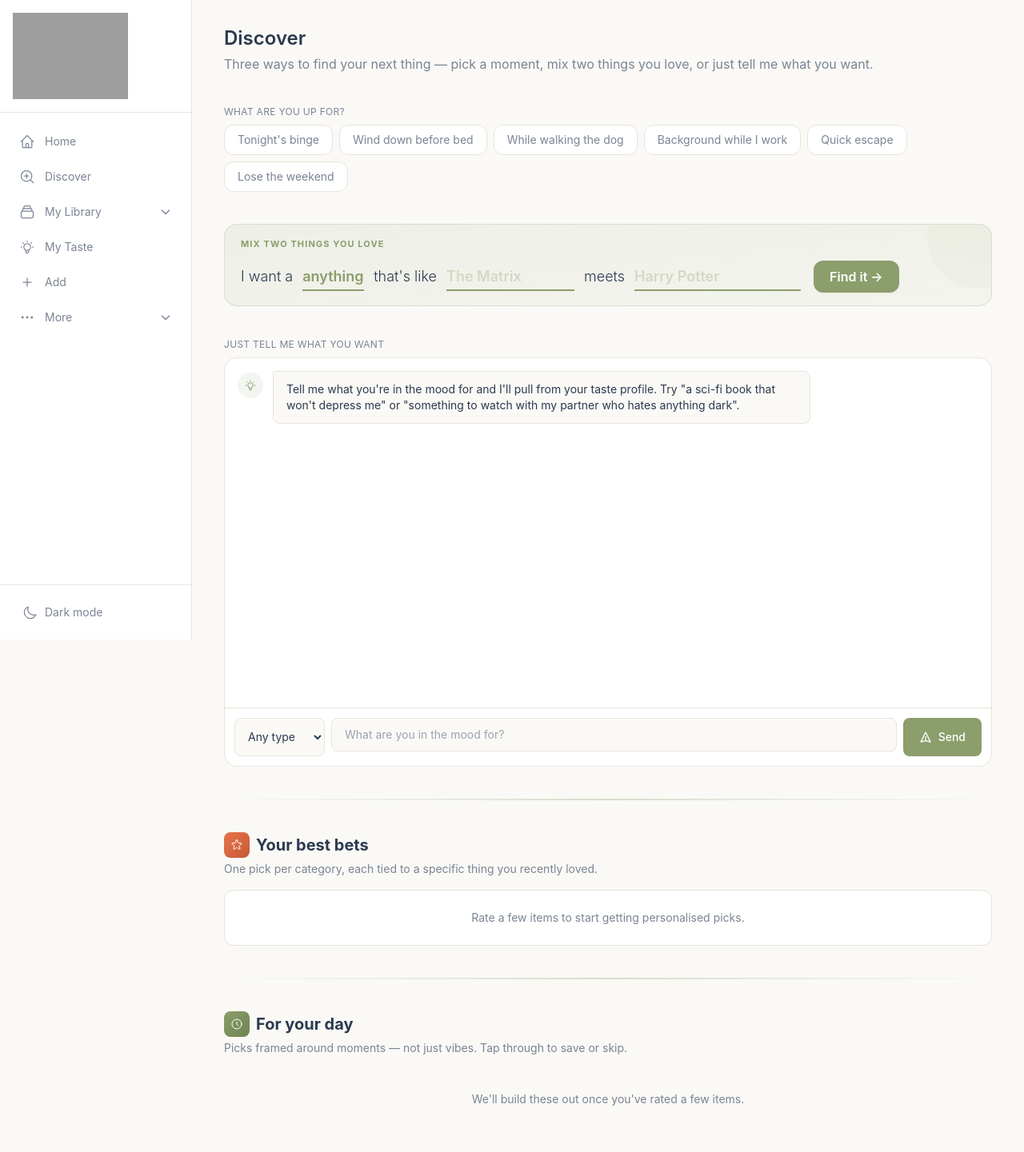
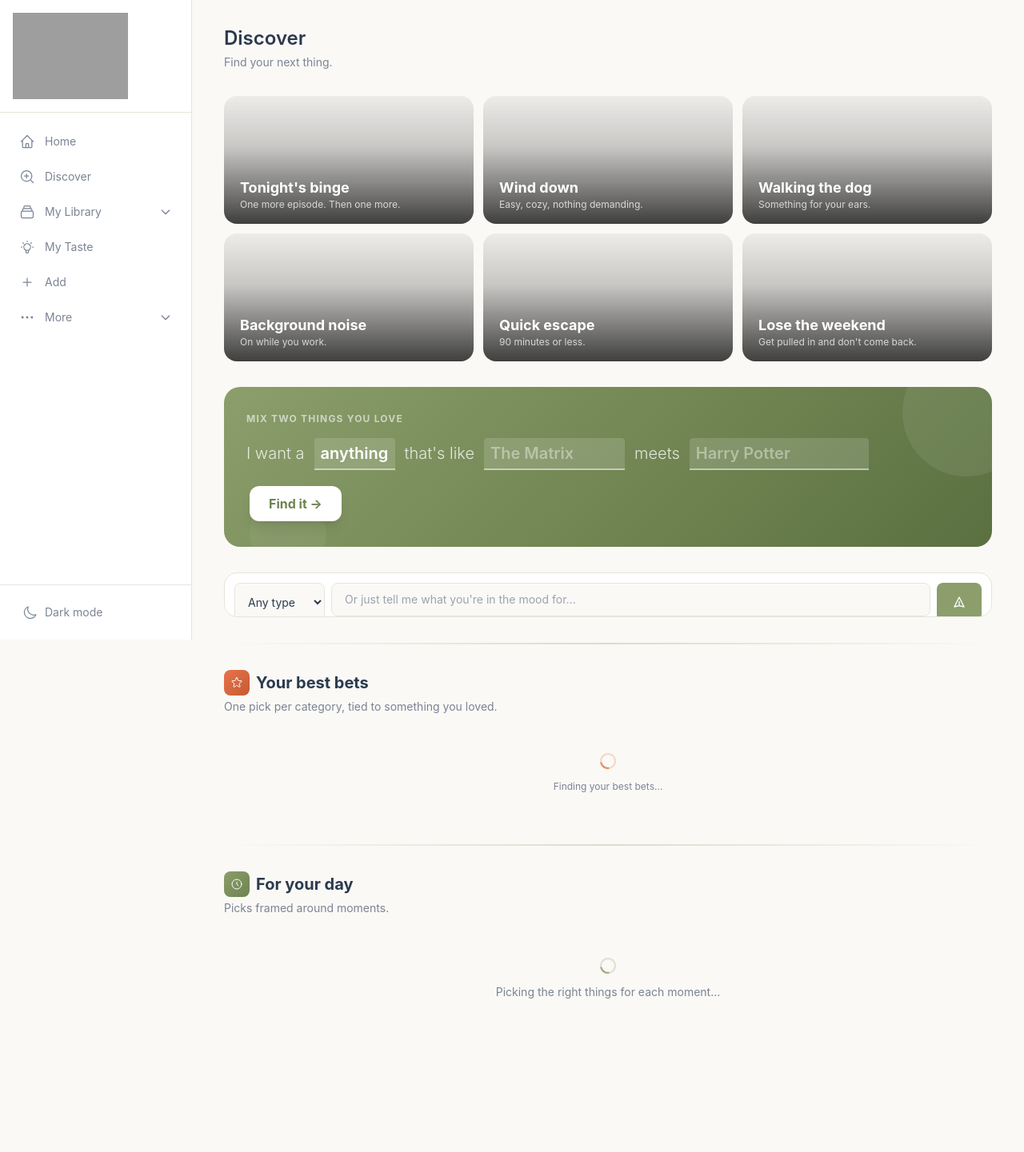
Before and after one commit to klfowler-prog/Rec-app, a FastAPI app: template app/templates/discover.html in a window 1280 px wide. Shown: the whole page at 80% size. After the commit the page ends 1249 px from the top, so only its background shows below. Run offline with FastAPI, Linux system fonts and the light colour scheme; the template is opened without the code that fills it, so the values that code supplies are empty; some libraries are stand-ins or nearby versions; grey boxes are pictures that could not be loaded.

Commit message:
Redesign Discover: poster-backed mood cards, bold mad lib, collapsed chat bar

```diff
--- a/app/templates/discover.html
+++ b/app/templates/discover.html
@@ -3,98 +3,163 @@
 
 {% block head %}
 <style>
-    /* Reused from index.html for the themed swim lanes. */
     .swim-lane { overflow-x: auto; scroll-behavior: smooth; -webkit-overflow-scrolling: touch; scrollbar-width: none; }
     .swim-lane::-webkit-scrollbar { display: none; }
-    .collapsible.collapsed { max-height: 20rem; overflow: hidden; position: relative; }
-    .collapsible.expanded { max-height: none; overflow: visible; }
-    .collapsible.collapsed::after {
-        content: "";
-        position: absolute;
-        inset: auto 0 0 0;
-        height: 3rem;
-        background: linear-gradient(to bottom, transparent, var(--surface-bg, rgba(255,255,255,0.9)));
-        pointer-events: none;
+    .section-divider { height: 2px; background: linear-gradient(to right, transparent, rgba(139,158,107,0.3), transparent); }
+
+    /* Mood cards — tall, visual, clickable */
+    .mood-card {
+        position: relative; overflow: hidden; border-radius: 1rem;
+        min-height: 10rem; cursor: pointer;
+        transition: transform 0.2s, box-shadow 0.2s;
     }
-    .section-divider { height: 2px; background: linear-gradient(to right, transparent, rgba(139,158,107,0.3), transparent); }
-    /* The chat panel sits inline on Discover (instead of fullscreen as
-       on the old /recommend page) so it can coexist with the chips,
-       Mad Lib, Best Bets and themes sections. The fixed height keeps
-       the page scrollable while the chat scrolls internally. */
-    .discover-chat { height: 28rem; }
-    @media (min-width: 768px) { .discover-chat { height: 32rem; } }
+    .mood-card:hover { transform: translateY(-3px); box-shadow: 0 12px 30px rgba(0,0,0,0.12); }
+    .dark .mood-card:hover { box-shadow: 0 12px 30px rgba(0,0,0,0.4); }
+    .mood-card .mood-overlay {
+        position: absolute; inset: 0;
+        background: linear-gradient(to top, rgba(0,0,0,0.75) 0%, rgba(0,0,0,0.2) 60%, rgba(0,0,0,0.05) 100%);
+        z-index: 1;
+    }
+    .mood-card .mood-posters {
+        position: absolute; inset: 0; display: flex; z-index: 0;
+    }
+    .mood-card .mood-posters img {
+        flex: 1; object-fit: cover; min-width: 0;
+    }
+    .mood-card .mood-label {
+        position: absolute; bottom: 0; left: 0; right: 0;
+        padding: 1rem 1.25rem; z-index: 2; color: white;
+    }
+
+    /* Mad lib — bigger, bolder */
+    .madlib-wrap {
+        background: linear-gradient(135deg, #8B9E6B 0%, #6E8350 60%, #5A7040 100%);
+        border-radius: 1.25rem; padding: 2rem 1.75rem;
+        position: relative; overflow: hidden;
+    }
+    .madlib-wrap::before {
+        content: ""; position: absolute; top: -3rem; right: -3rem;
+        width: 10rem; height: 10rem; border-radius: 50%;
+        background: rgba(255,255,255,0.08);
+    }
+    .madlib-wrap::after {
+        content: ""; position: absolute; bottom: -2rem; left: 2rem;
+        width: 6rem; height: 6rem; border-radius: 50%;
+        background: rgba(255,255,255,0.05);
+    }
+    .madlib-input {
+        background: rgba(255,255,255,0.15); border: none; border-bottom: 2px solid rgba(255,255,255,0.5);
+        color: white; font-size: 1.25rem; font-weight: 600;
+        padding: 0.25rem 0.5rem; border-radius: 0.25rem 0.25rem 0 0;
+        outline: none; transition: border-color 0.2s, background 0.2s;
+    }
+    .madlib-input:focus { border-bottom-color: white; background: rgba(255,255,255,0.25); }
+    .madlib-input::placeholder { color: rgba(255,255,255,0.4); }
+    .madlib-select {
+        background: rgba(255,255,255,0.15); border: none; border-bottom: 2px solid rgba(255,255,255,0.5);
+        color: white; font-size: 1.25rem; font-weight: 600;
+        padding: 0.25rem 0.5rem; border-radius: 0.25rem 0.25rem 0 0;
+        outline: none; cursor: pointer; appearance: none;
+    }
+    .madlib-select option { color: #2B3A4E; background: white; }
+
+    /* Chat — collapsed by default, expands on focus */
+    .chat-collapsed { height: 3.5rem; overflow: hidden; transition: height 0.3s ease; }
+    .chat-expanded { height: 32rem; transition: height 0.3s ease; }
+    @media (max-width: 767px) { .chat-expanded { height: 28rem; } }
 </style>
 {% endblock %}
 
 {% block content %}
-<div class="space-y-10">
+<div class="space-y-8">
 
     <div>
         <h2 class="text-2xl font-semibold mb-1">Discover</h2>
-        <p class="text-txt-muted">Three ways to find your next thing — pick a moment, mix two things you love, or just tell me what you want.</p>
+        <p class="text-txt-muted text-sm">Find your next thing.</p>
     </div>
 
-    <!-- 1. Activity chips. Each chip routes back to /discover with a
-         ?context=<slug> param; the route resolves it to a mood query
-         and the chat auto-sends. Slugs match _CONTEXT_TO_MOOD in
-         app/routers/pages.py. -->
+    <!-- 1. Mood cards — visual, poster-backed, clickable -->
     <div>
-        <p class="text-xs text-txt-muted uppercase tracking-wide mb-2">What are you up for?</p>
-        <div class="flex gap-2 flex-wrap">
-            <a href="/discover?context=tonight_binge" class="px-4 py-2 bg-surface-light dark:bg-surface-dark border border-border-light dark:border-border-dark rounded-xl text-sm text-txt-muted hover:border-sage hover:text-sage transition-base">Tonight's binge</a>
-            <a href="/discover?context=wind_down" class="px-4 py-2 bg-surface-light dark:bg-surface-dark border border-border-light dark:border-border-dark rounded-xl text-sm text-txt-muted hover:border-sage hover:text-sage transition-base">Wind down before bed</a>
-            <a href="/discover?context=walking_the_dog" class="px-4 py-2 bg-surface-light dark:bg-surface-dark border border-border-light dark:border-border-dark rounded-xl text-sm text-txt-muted hover:border-sage hover:text-sage transition-base">While walking the dog</a>
-            <a href="/discover?context=background_work" class="px-4 py-2 bg-surface-light dark:bg-surface-dark border border-border-light dark:border-border-dark rounded-xl text-sm text-txt-muted hover:border-sage hover:text-sage transition-base">Background while I work</a>
-            <a href="/discover?context=quick_escape" class="px-4 py-2 bg-surface-light dark:bg-surface-dark border border-border-light dark:border-border-dark rounded-xl text-sm text-txt-muted hover:border-sage hover:text-sage transition-base">Quick escape</a>
-            <a href="/discover?context=weekend_binge" class="px-4 py-2 bg-surface-light dark:bg-surface-dark border border-border-light dark:border-border-dark rounded-xl text-sm text-txt-muted hover:border-sage hover:text-sage transition-base">Lose the weekend</a>
+        <div class="grid grid-cols-2 md:grid-cols-3 gap-3" id="mood-cards">
+            <a href="/discover?context=tonight_binge" class="mood-card">
+                <div class="mood-overlay"></div>
+                <div class="mood-posters" data-mood-posters="tonight_binge"></div>
+                <div class="mood-label">
+                    <p class="text-lg font-bold leading-tight">Tonight's binge</p>
+                    <p class="text-xs opacity-75 mt-0.5">One more episode. Then one more.</p>
+                </div>
+            </a>
+            <a href="/discover?context=wind_down" class="mood-card">
+                <div class="mood-overlay"></div>
+                <div class="mood-posters" data-mood-posters="wind_down"></div>
+                <div class="mood-label">
+                    <p class="text-lg font-bold leading-tight">Wind down</p>
+                    <p class="text-xs opacity-75 mt-0.5">Easy, cozy, nothing demanding.</p>
+                </div>
+            </a>
+            <a href="/discover?context=walking_the_dog" class="mood-card">
+                <div class="mood-overlay"></div>
+                <div class="mood-posters" data-mood-posters="walking_the_dog"></div>
+                <div class="mood-label">
+                    <p class="text-lg font-bold leading-tight">Walking the dog</p>
+                    <p class="text-xs opacity-75 mt-0.5">Something for your ears.</p>
+                </div>
+            </a>
+            <a href="/discover?context=background_work" class="mood-card">
+                <div class="mood-overlay"></div>
+                <div class="mood-posters" data-mood-posters="background_work"></div>
+                <div class="mood-label">
+                    <p class="text-lg font-bold leading-tight">Background noise</p>
+                    <p class="text-xs opacity-75 mt-0.5">On while you work.</p>
+                </div>
+            </a>
+            <a href="/discover?context=quick_escape" class="mood-card">
+                <div class="mood-overlay"></div>
+                <div class="mood-posters" data-mood-posters="quick_escape"></div>
+                <div class="mood-label">
+                    <p class="text-lg font-bold leading-tight">Quick escape</p>
+                    <p class="text-xs opacity-75 mt-0.5">90 minutes or less.</p>
+                </div>
+            </a>
+            <a href="/discover?context=weekend_binge" class="mood-card">
+                <div class="mood-overlay"></div>
+                <div class="mood-posters" data-mood-posters="weekend_binge"></div>
+                <div class="mood-label">
+                    <p class="text-lg font-bold leading-tight">Lose the weekend</p>
+                    <p class="text-xs opacity-75 mt-0.5">Get pulled in and don't come back.</p>
+                </div>
+            </a>
         </div>
     </div>
 
-    <!-- 2. Mad Libs. The wiring at the bottom forwards the structured
-         pick to the chat below as a single message. -->
-    <div class="relative bg-gradient-to-br from-sage/10 to-sage/5 dark:from-sage/15 dark:to-sage/5 border border-sage/25 rounded-2xl px-5 py-4 overflow-hidden">
-        <div class="absolute top-0 right-0 w-32 h-32 bg-sage/5 rounded-full -translate-y-12 translate-x-12 pointer-events-none"></div>
-        <p class="text-[11px] font-bold text-sage uppercase tracking-widest mb-3">Mix two things you love</p>
-        <div class="flex flex-wrap items-baseline gap-x-3 gap-y-4">
-            <span class="text-lg text-txt dark:text-txt-light font-light">I want a</span>
-            <select id="madlib-type" class="border-b-2 border-sage bg-transparent text-lg text-sage font-semibold focus:outline-none pb-0.5 cursor-pointer appearance-none hover:border-sage-dark transition-colors">
+    <!-- 2. Mad Lib — bold, colorful, inviting -->
+    <div class="madlib-wrap">
+        <p class="text-white/60 text-xs font-bold uppercase tracking-widest mb-4">Mix two things you love</p>
+        <div class="flex flex-wrap items-baseline gap-x-3 gap-y-5 relative z-10">
+            <span class="text-xl text-white/80 font-light">I want a</span>
+            <select id="madlib-type" class="madlib-select">
                 <option value="">anything</option>
                 <option value="movie">movie</option>
                 <option value="tv">TV show</option>
                 <option value="book">book</option>
                 <option value="podcast">podcast</option>
             </select>
-            <span class="text-lg text-txt dark:text-txt-light font-light">that's like</span>
-            <input id="madlib-ref1" type="text" placeholder="The Matrix" autocomplete="off"
-                class="border-b-2 border-sage bg-transparent text-lg text-txt dark:text-txt-light font-semibold placeholder-sage/30 focus:outline-none focus:border-sage-dark pb-0.5 min-w-[100px] w-40 transition-colors" />
-            <span class="text-lg text-txt dark:text-txt-light font-light">meets</span>
-            <input id="madlib-ref2" type="text" placeholder="Harry Potter" autocomplete="off"
-                class="border-b-2 border-sage bg-transparent text-lg text-txt dark:text-txt-light font-semibold placeholder-sage/30 focus:outline-none focus:border-sage-dark pb-0.5 min-w-[120px] w-52 transition-colors" />
+            <span class="text-xl text-white/80 font-light">that's like</span>
+            <input id="madlib-ref1" type="text" placeholder="The Matrix" autocomplete="off" class="madlib-input min-w-[120px] w-44" />
+            <span class="text-xl text-white/80 font-light">meets</span>
+            <input id="madlib-ref2" type="text" placeholder="Harry Potter" autocomplete="off" class="madlib-input min-w-[140px] w-56" />
             <button id="madlib-send"
-                class="ml-1 px-5 py-2 bg-sage text-white rounded-xl text-base font-semibold transition-base hover:bg-sage-dark hover:scale-105 active:scale-95 disabled:opacity-50 disabled:cursor-not-allowed flex-shrink-0 shadow-sm">
+                class="ml-1 px-6 py-2.5 bg-white text-sage-dark rounded-xl text-base font-bold transition-all hover:bg-cream hover:scale-105 active:scale-95 disabled:opacity-50 disabled:cursor-not-allowed flex-shrink-0 shadow-lg">
                 Find it &rarr;
             </button>
         </div>
     </div>
 
-    <!-- 3. Chat — the full /recommend experience inlined as a section.
-         Same DOM IDs (chat-messages, rec-input, rec-send, rec-type-filter)
-         that recommend.js expects, so the existing JS works as-is. -->
+    <!-- 3. Chat — collapsed search bar that expands on interaction -->
     <div>
-        <p class="text-xs text-txt-muted uppercase tracking-wide mb-2">Just tell me what you want</p>
-        <div class="bg-surface-light dark:bg-surface-dark border border-border-light dark:border-border-dark rounded-2xl flex flex-col discover-chat overflow-hidden">
-            <div id="chat-messages" class="flex-1 overflow-y-auto space-y-4 p-4">
-                <div class="flex gap-3">
-                    <div class="w-8 h-8 bg-sage/10 rounded-full flex items-center justify-center flex-shrink-0 mt-0.5">
-                        <svg class="w-4 h-4 text-sage" fill="none" stroke="currentColor" viewBox="0 0 24 24"><path stroke-linecap="round" stroke-linejoin="round" stroke-width="1.5" d="M9.663 17h4.673M12 3v1m6.364 1.636l-.707.707M21 12h-1M4 12H3m3.343-5.657l-.707-.707m2.828 9.9a5 5 0 117.072 0l-.548.547A3.374 3.374 0 0014 18.469V19a2 2 0 11-4 0v-.531c0-.895-.356-1.754-.988-2.386l-.548-.547z"/></svg>
-                    </div>
-                    <div class="bg-bg-light dark:bg-bg-dark border border-border-light dark:border-border-dark rounded-lg rounded-tl-sm px-4 py-3 max-w-2xl">
-                        <p class="text-sm">Tell me what you're in the mood for and I'll pull from your taste profile. Try "a sci-fi book that won't depress me" or "something to watch with my partner who hates anything dark".</p>
-                    </div>
-                </div>
-            </div>
-            <div class="border-t border-border-light dark:border-border-dark p-3">
-                <div class="flex gap-2">
+        <div id="chat-panel" class="bg-surface-light dark:bg-surface-dark border border-border-light dark:border-border-dark rounded-2xl flex flex-col chat-collapsed overflow-hidden">
+            <!-- Input bar (always visible) -->
+            <div class="p-3 flex gap-2" id="chat-input-bar">
                 <select id="rec-type-filter" class="px-3 py-2.5 bg-bg-light dark:bg-bg-dark border border-border-light dark:border-border-dark rounded-lg text-sm text-txt dark:text-txt-light">
                     <option value="">Any type</option>
                     <option value="movie">Movies</option>
@@ -103,23 +168,22 @@
                     <option value="podcast">Podcasts</option>
                 </select>
                 <div class="flex-1 relative">
-                        <textarea id="rec-input" rows="1" placeholder="What are you in the mood for?"
+                    <textarea id="rec-input" rows="1" placeholder="Or just tell me what you're in the mood for..."
                         class="w-full px-4 py-2.5 bg-bg-light dark:bg-bg-dark border border-border-light dark:border-border-dark rounded-lg text-sm focus:outline-none focus:ring-2 focus:ring-sage/40 focus:border-sage transition-base resize-none"
                         style="max-height: 120px;"></textarea>
                 </div>
                 <button id="rec-send" class="px-5 py-2.5 bg-sage text-white rounded-lg text-sm font-medium transition-base hover:bg-sage-dark disabled:opacity-50 disabled:cursor-not-allowed flex items-center gap-2">
                     <svg class="w-4 h-4" fill="none" stroke="currentColor" viewBox="0 0 24 24"><path stroke-linecap="round" stroke-linejoin="round" stroke-width="2" d="M12 19l9 2-9-18-9 18 9-2zm0 0v-8"/></svg>
-                        Send
                 </button>
             </div>
-            </div>
+            <!-- Chat messages (hidden until expanded) -->
+            <div id="chat-messages" class="flex-1 overflow-y-auto space-y-4 p-4 border-t border-border-light dark:border-border-dark"></div>
         </div>
     </div>
 
     <div class="section-divider"></div>
 
-    <!-- 4. Your best bets — one hero pick per media type. Driven by
-         loadBestBets() in discover_widgets.js. -->
+    <!-- 4. Best bets -->
     <div>
         <h2 class="text-xl font-bold mb-1 flex items-center gap-2">
             <span class="w-8 h-8 rounded-lg gradient-coral flex items-center justify-center">
@@ -127,7 +191,7 @@
             </span>
             Your best bets
         </h2>
-        <p class="text-sm text-txt-muted mb-4">One pick per category, each tied to a specific thing you recently loved.</p>
+        <p class="text-sm text-txt-muted mb-4">One pick per category, tied to something you loved.</p>
         <div id="best-bets" class="grid grid-cols-1 md:grid-cols-2 lg:grid-cols-4 gap-4">
             <div class="col-span-full text-center py-8">
                 <div class="inline-block w-5 h-5 border-2 border-coral/30 border-t-coral rounded-full animate-spin"></div>
@@ -138,8 +202,7 @@
 
     <div class="section-divider"></div>
 
-    <!-- 5. For your day — themed swim lanes. Driven by loadThemes() in
-         discover_widgets.js. -->
+    <!-- 5. For your day -->
     <div>
         <h2 class="text-xl font-bold mb-1 flex items-center gap-2">
             <span class="w-8 h-8 rounded-lg gradient-sage flex items-center justify-center">
@@ -147,7 +210,7 @@
             </span>
             For your day
         </h2>
-        <p class="text-sm text-txt-muted mb-5">Picks framed around moments — not just vibes. Tap through to save or skip.</p>
+        <p class="text-sm text-txt-muted mb-5">Picks framed around moments.</p>
         <div id="themes-wrap" class="space-y-6">
             <div class="text-center py-8 text-sm text-txt-muted">
                 <div class="inline-block w-5 h-5 border-2 border-sage/30 border-t-sage rounded-full animate-spin"></div>
@@ -164,8 +227,68 @@
 <script src="/static/js/discover_widgets.js"></script>
 <script src="/static/js/recommend.js"></script>
 <script>
-    // Mad Lib → fire as a chat message. Identical to the wiring on the
-    // old /recommend page so behavior is unchanged.
+    // ---------------------------------------------------------------
+    // Mood card poster backgrounds — pull from the user's library or
+    // home bundle to make the cards feel personal and visual.
+    // ---------------------------------------------------------------
+    async function populateMoodPosters() {
+        try {
+            const resp = await fetch('/api/media/home-bundle');
+            if (!resp.ok) return;
+            const data = await resp.json();
+            const all = [
+                ...(data.top_picks || []),
+                ...(data.right_now || []),
+            ].filter(i => i.image_url);
+
+            // Assign 3 posters per mood card, cycling through available images
+            const cards = document.querySelectorAll('[data-mood-posters]');
+            let idx = 0;
+            cards.forEach(container => {
+                const imgs = [];
+                for (let i = 0; i < 3; i++) {
+                    if (all.length === 0) break;
+                    const item = all[idx % all.length];
+                    imgs.push(`<img src="${item.image_url}" alt="" loading="lazy">`);
+                    idx++;
+                }
+                if (imgs.length > 0) {
+                    container.innerHTML = imgs.join('');
+                } else {
+                    // Fallback gradient
+                    const gradients = ['gradient-sage', 'gradient-coral', 'gradient-navy', 'gradient-purple', 'gradient-amber', 'gradient-blue'];
+                    const slug = container.dataset.moodPosters;
+                    const gi = Array.from(slug).reduce((a, c) => a + c.charCodeAt(0), 0) % gradients.length;
+                    container.classList.add(gradients[gi]);
+                }
+            });
+        } catch {
+            // Fallback to gradient backgrounds
+            document.querySelectorAll('[data-mood-posters]').forEach(c => {
+                c.classList.add('gradient-navy');
+            });
+        }
+    }
+
+    // ---------------------------------------------------------------
+    // Chat panel — starts collapsed as a search bar, expands on focus
+    // or when a message is sent.
+    // ---------------------------------------------------------------
+    const chatPanel = document.getElementById('chat-panel');
+    const recInput = document.getElementById('rec-input');
+
+    function expandChat() {
+        if (chatPanel.classList.contains('chat-collapsed')) {
+            chatPanel.classList.remove('chat-collapsed');
+            chatPanel.classList.add('chat-expanded');
+        }
+    }
+
+    recInput.addEventListener('focus', expandChat);
+
+    // ---------------------------------------------------------------
+    // Mad Lib → fire as a chat message
+    // ---------------------------------------------------------------
     document.getElementById('madlib-send').addEventListener('click', function() {
         const type = document.getElementById('madlib-type').value;
         const ref1 = document.getElementById('madlib-ref1').value.trim();
@@ -182,10 +305,10 @@
             prompt = `Find me ${typeLabel === 'something' ? 'something' : 'a ' + typeLabel} that feels like ${ref1 || ref2}.`;
         }
         if (type) document.getElementById('rec-type-filter').value = type;
+        expandChat();
         recInput.value = prompt;
         sendMessage();
-        // Scroll the chat panel into view so the user sees the response.
-        document.getElementById('chat-messages').scrollIntoView({ behavior: 'smooth', block: 'center' });
+        chatPanel.scrollIntoView({ behavior: 'smooth', block: 'center' });
     });
 
     ['madlib-ref1', 'madlib-ref2'].forEach(id => {
@@ -200,13 +323,14 @@
     // Auto-send mood from URL params (chip click via /discover?context=...)
     const urlMood = new URLSearchParams(window.location.search).get('mood');
     if (urlMood) {
+        expandChat();
         recInput.value = urlMood;
-        // Scroll the chat into view so the user sees the streaming response.
-        document.getElementById('chat-messages').scrollIntoView({ behavior: 'smooth', block: 'center' });
+        chatPanel.scrollIntoView({ behavior: 'smooth', block: 'center' });
         setTimeout(sendMessage, 300);
     }
 
-    // Kick off the AI-curated sections.
+    // Kick off loading
+    populateMoodPosters();
     Promise.all([loadBestBets(), loadThemes()]);
 </script>
 {% endblock %}
```
Lines whose indentation alone changed are shown as unchanged.
